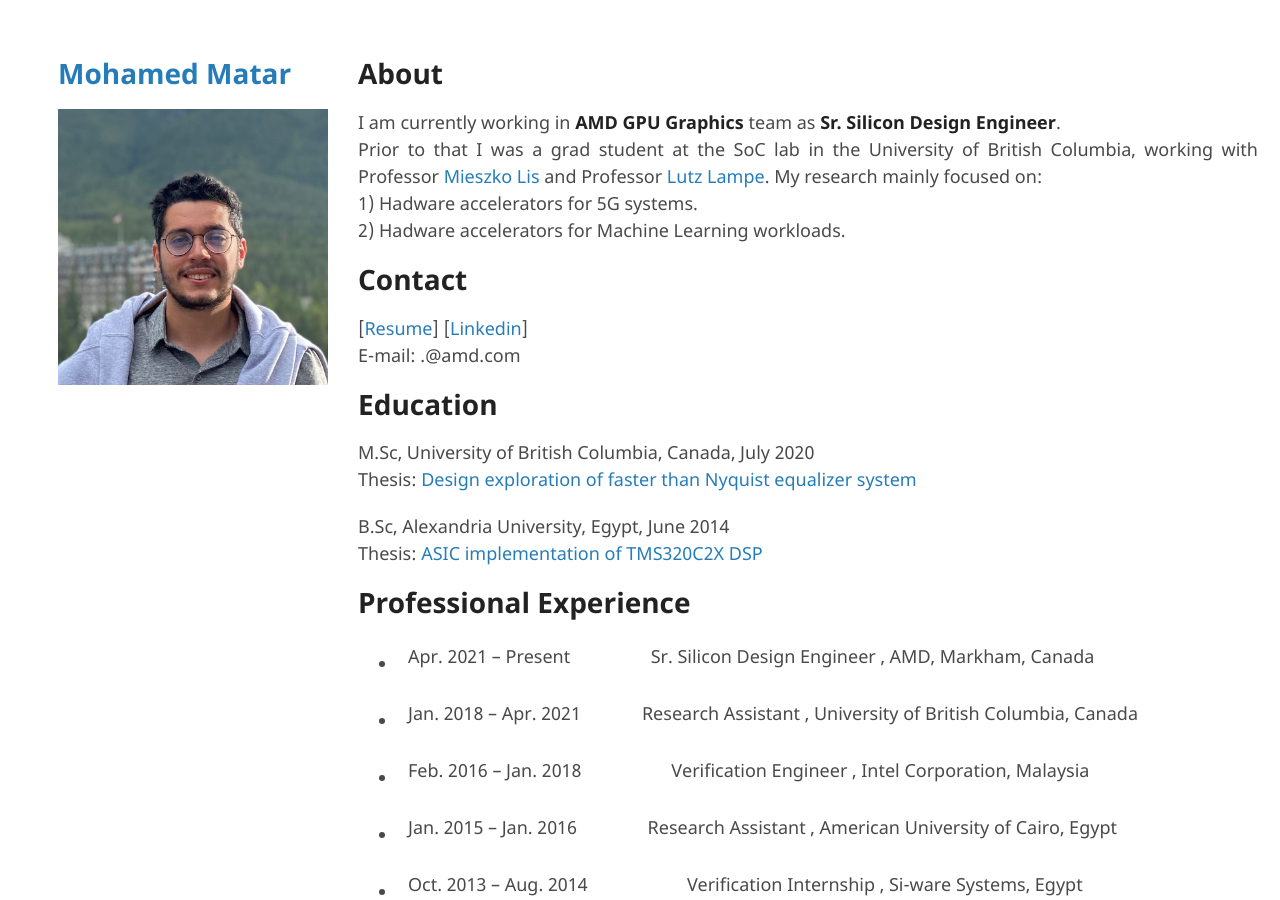
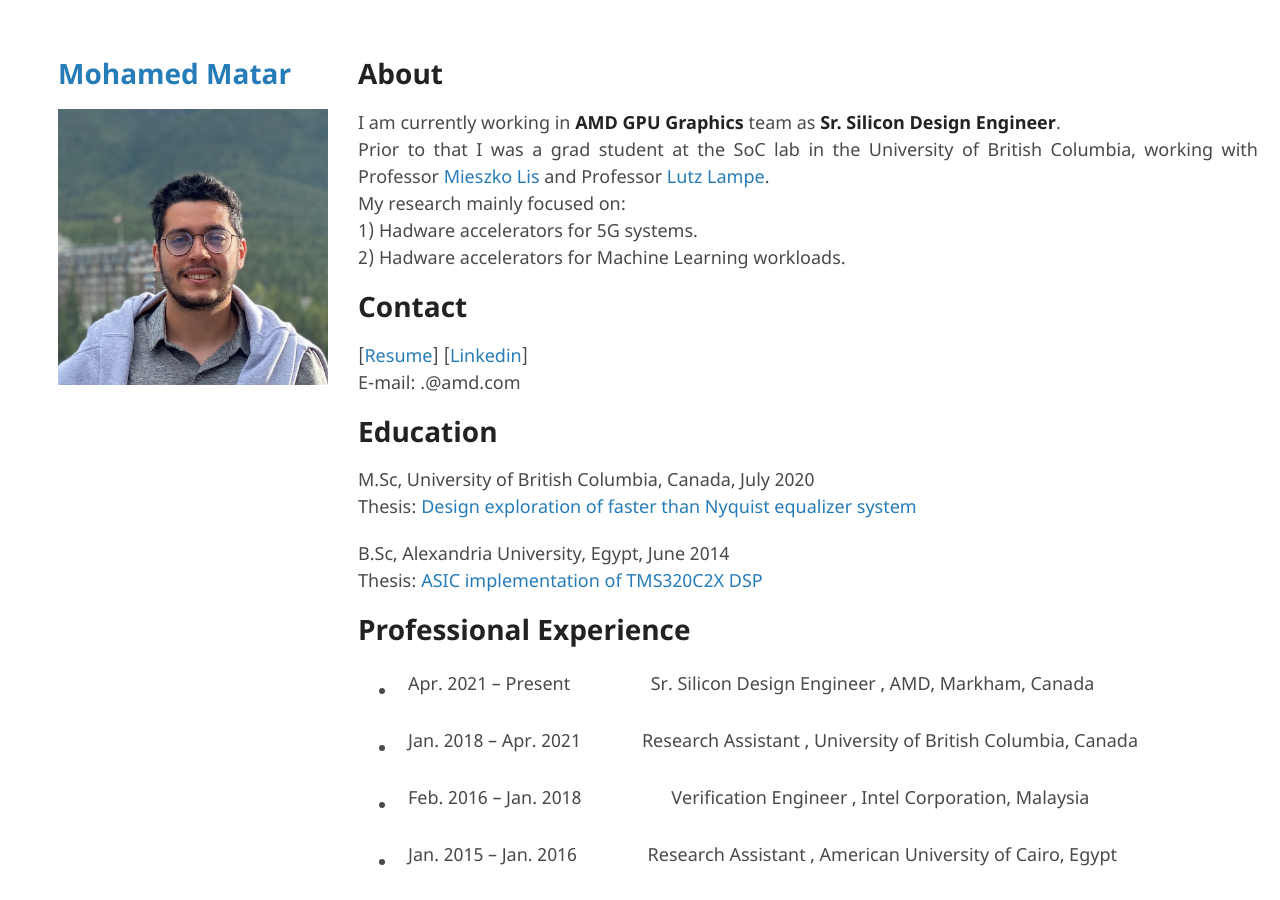
Before and after one commit to maomran/momatar, a Jekyll site: the page built from index.md, in a window 1280 px wide and 900 px high. Built offline with Jekyll 4.4.1, drawn with Linux system fonts in a browser that asks for light colours; our own code applies the rules of GitHub Pages for plain Markdown files; the repository's description, which GitHub fills in, is left out.

```diff
--- a/index.md
+++ b/index.md
@@ -1,7 +1,7 @@
 # About
 
 I am currently working in **AMD GPU Graphics** team as **Sr. Silicon Design Engineer**. \
-Prior to that I was a grad student at the SoC lab in  the University of British Columbia, working with Professor [Mieszko Lis](http://mieszko.ece.ubc.ca/) and Professor [Lutz Lampe](http://www.ece.ubc.ca/~lampe/).
+Prior to that I was a grad student at the SoC lab in  the University of British Columbia, working with Professor [Mieszko Lis](http://mieszko.ece.ubc.ca/) and Professor [Lutz Lampe](http://www.ece.ubc.ca/~lampe/). \
 My research mainly focused on:
 1) Hadware accelerators for 5G systems.
 2) Hadware accelerators for Machine Learning workloads.
```
